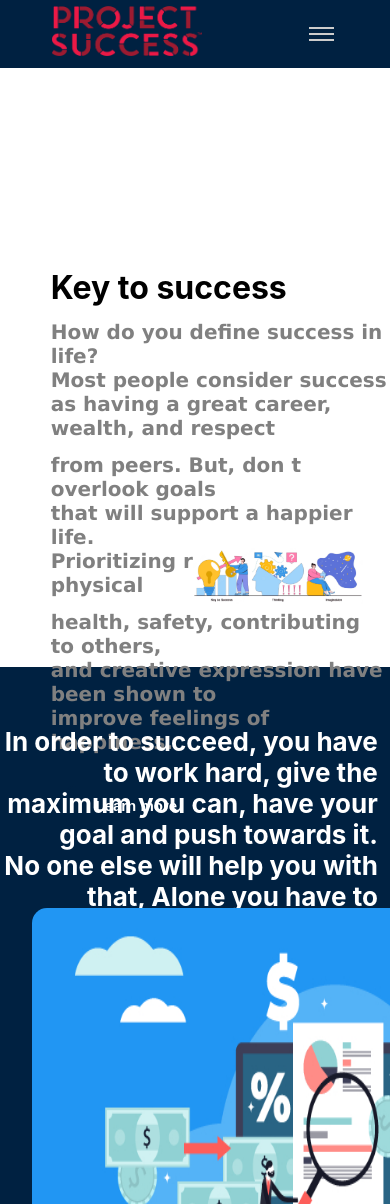
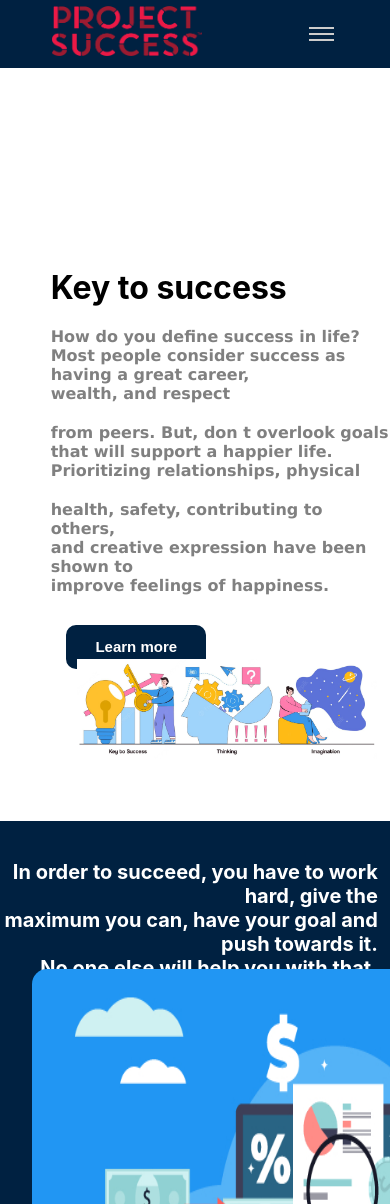
Before and after one commit to Sinisa198/Login-validation, a React (Create React App) app: page / in a window 390 px wide. Shown: the top 1204 px of the page. Built offline with nearby package versions, Linux system fonts and the light colour scheme.

Commit message:
remove folder and put navBar, Footer to components folder

```diff
--- a/src/App.js
+++ b/src/App.js
@@ -2,11 +2,11 @@ import React from 'react'
 import { BrowserRouter, Routes, Route } from "react-router-dom";
 
 
-import  Home  from './page/home/Home'
-import Tips from './page/tips/Tips';
-import Login from './page/login/Login'
-import NavBar from './page/navbar/NavBar';
-import LogOut from './page/LogOut';
+import NavBar from './components/NavBar';
+import Home from './page/Home'
+import Tips from './page/Tips'
+import Login from './page/Login'
+
 const App = () => {
   return (
     <BrowserRouter>
@@ -15,7 +15,6 @@ const App = () => {
         <Route path="/" element={<Home />} />
         <Route path="/tips" element={<Tips />} />
         <Route path="/login" element={<Login />} />
-        <Route path="/logout" element={<LogOut />} />
       </Routes>
     </BrowserRouter>
   )
--- a/src/page/navbar/NavBar.jsx
+++ b/src/components/NavBar.jsx
@@ -1,8 +1,8 @@
 import React, { useState } from "react";
-import '../../style.css'
 import { Link } from 'react-router-dom'
 
-import logo from '../../assets/images/logo.jpg'
+import logo from '../assets/images/logo.jpg'
+
 
 const Navbar = () => {
 
--- a/src/page/LogOut.jsx
+++ /dev/null
@@ -1,15 +0,0 @@
-import React from 'react'
-
-import { Link } from 'react-router-dom'
-
-const  LogOut = () => {
-  return (
-    <div>
-      <h1 className='logout-title'>Welcome </h1><br />
-
-      <Link to='/login'><button className='logout-button'>Logout</button></Link>
-    </div>
-  )
-}
-
-export default LogOut
--- a/src/page/login/Login.jsx
+++ b/src/page/Login.jsx
@@ -1,7 +1,8 @@
 import React from "react";
+import { Link } from 'react-router-dom'
 
-import loginicon from '../../assets/images/loginicon.jpg'
-import { Link } from 'react-router-dom'
+import loginicon from '../assets/images/loginicon.jpg'
+
 const initialState = {
   name: "",
   email: "",
--- a/src/page/tips/Tips.jsx
+++ b/src/page/Tips.jsx
@@ -1,8 +1,8 @@
 import React from 'react'
 
-import icon from '../../assets/images/first.jpg'
-import secondicon from '../../assets/images/secondicon.jpg'
-import threeicon from '../../assets/images/threeicon.jpg'
+import icon from '../assets/images/first.jpg'
+import secondicon from '../assets/images/secondicon.jpg'
+import threeicon from '../assets/images/threeicon.jpg'
 
 const Tips = () => {
     return (
--- a/src/style.css
+++ b/src/style.css
@@ -66,6 +66,9 @@ a {
     transform: translateX(100%);
     transition: 0.5s ease-in;
   }
+  .titlee{
+    font-size:5%;
+  }
 }
 .nav__active {
   transform: translateX(0%);
@@ -84,10 +87,35 @@ a {
   height: 20%;
   margin-left:50%;
 }
+@media screen and (max-width: 768px) {
+  .key-image{
+    margin-top:70%;
+    margin-left:20%;
+    height: 100px;
+    width: 300px;
+  }
+  .titlee{
+    font-size:20px;
+    margin-top:-20px;
+  }
+  .keytosucces{
+    width: 200px;
+  }
+  .form{
+    width: 20%;
+  }
+}
+ @media screen and (max-width:768px){
+   .image-comunication{
+    height: 6%;
+    width: 50%;
+   }
+ }
+
 .title{
   margin-left:13%;
-  margin-top:13px;
-  font-size:20px;
+  margin-top:20px;
+  font-size:100%;
   font-family: 'Lucida Sans', 'Lucida Sans Regular', 'Lucida Grande', 'Lucida Sans Unicode', Geneva, Verdana, sans-serif;
   color:gray;
 }
@@ -162,14 +190,15 @@ a {
 }
 .login-input{
   height: 30px;
-  width: 300px;
+  width: 37%;
   margin:15px;
 }
 .login-icon{
-  height: 200px;
+  height: 10%;
+  width: 40%;
 }
 .login-btn{
-  width: 190px;
+  width: 50%;
   height: 40px;
   border-radius: 10px;
   background-color: black;
@@ -250,9 +279,9 @@ a {
   color:gray;
 }
 .image-comunication{
-  width: 30%;
+  width: 26%;
   margin-top:-50%;
-  margin-left:36%;
+  margin-left:38%;
 }
 .final-page{
   height: 1200px;
```
Also changed, not shown: src/page/Home.jsx (renamed from src/page/home/Home.jsx, +5 -4 lines), src/components/Footer.jsx (renamed from src/page/footer/Footer.jsx).
